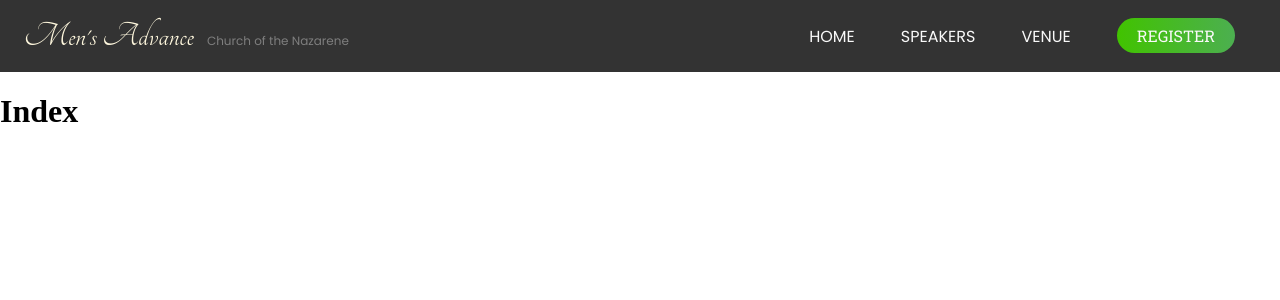
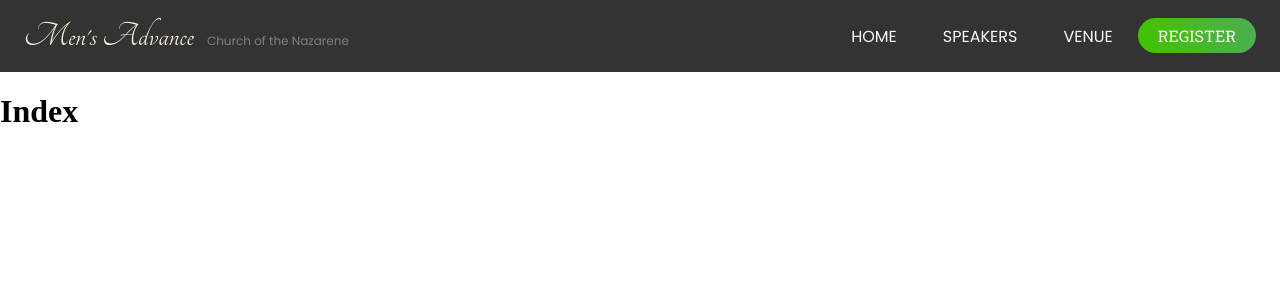
Before and after one commit to juliancoleman/mens-advance, a Jekyll site: the page built from index.html, in a window 1280 px wide. Shown: the top 300 px of the page. Built offline with Jekyll 4.4.1, drawn with Linux system fonts in a browser that asks for light colours.

Commit message:
removes margin from register button

```diff
--- a/_sass/components/header.scss
+++ b/_sass/components/header.scss
@@ -33,5 +33,9 @@ header {
     margin-right: 21px;
     text-decoration: none;
     text-transform: uppercase;
+
+    &:last-of-type {
+      margin: 0;
+    }
   }
 }
```
